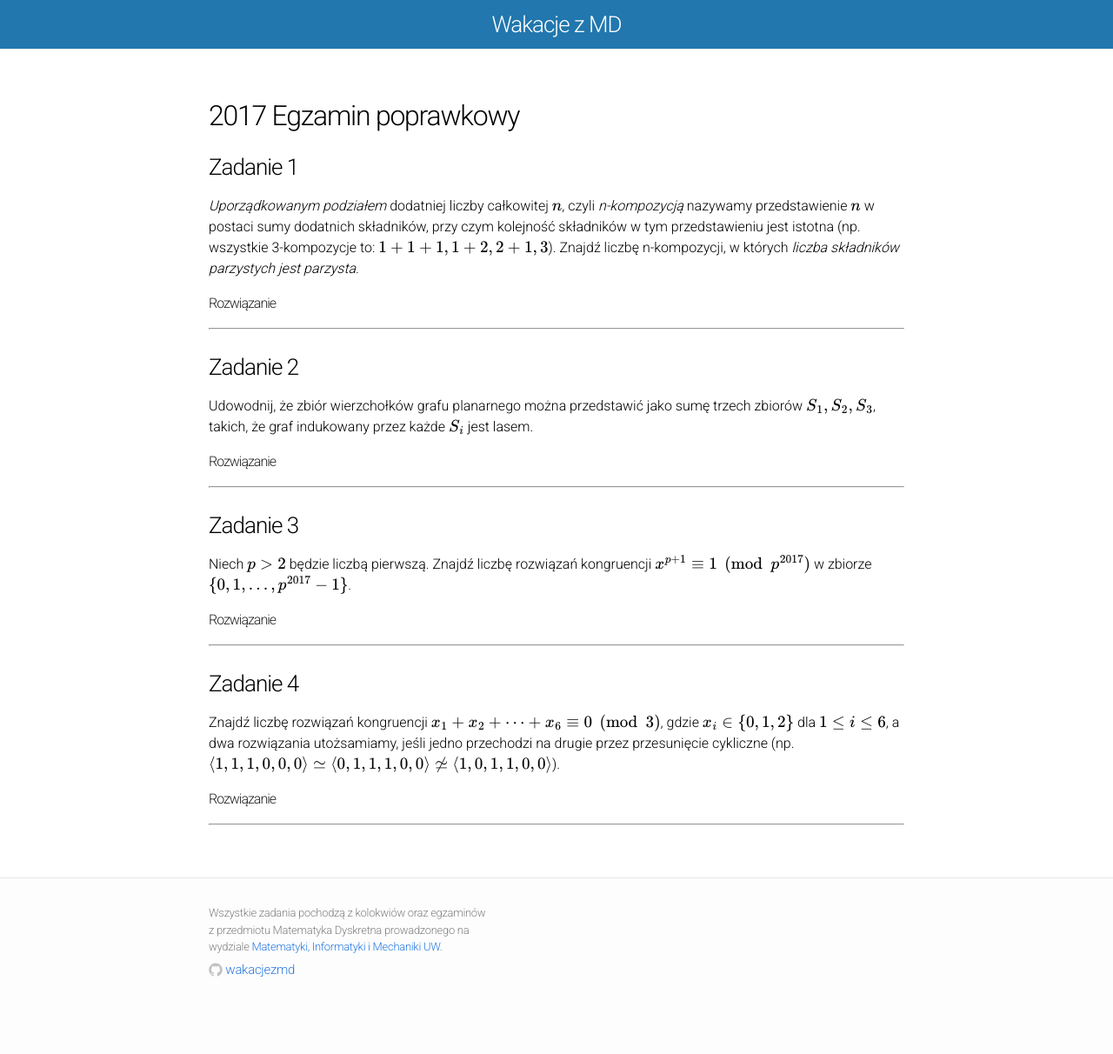
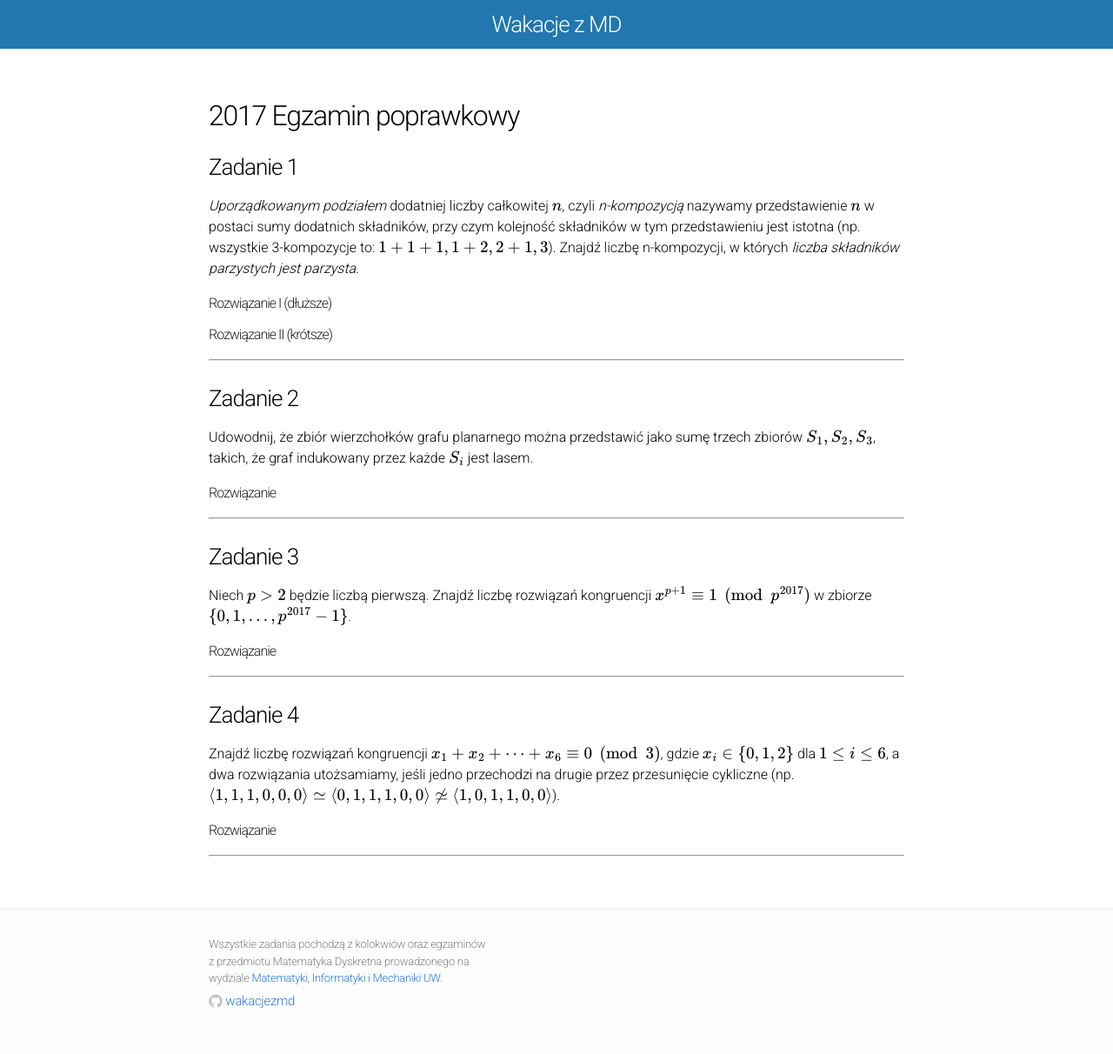
Before and after one commit to wakacjezmd/wakacjezmd.github.io, a Jekyll site: the page built from _solutions/2017/2017-egzamin-2.md, in a window 1280 px wide. Shown: the whole page at 87% size. Built offline with Jekyll 4.4.1, drawn with Linux system fonts in a browser that asks for light colours; nearby versions of some CDN libraries; formulas are drawn with MathJax 3; our own code applies the rules of GitHub Pages for plain Markdown files; before the commit the page ends 1176 px from its top, so only the background shows below that.

Commit message:
Dodaj alternatywne rozwiązanie zadania 1ego z drugiego terminu 2017

```diff
--- a/_solutions/2017/2017-egzamin-2.md
+++ b/_solutions/2017/2017-egzamin-2.md
@@ -13,7 +13,7 @@
 liczbę n-kompozycji, w których <em>liczba składników parzystych jest parzysta.</em>
 
 <div data-collapse>
-  <h4 class="collapsible">Rozwiązanie</h4>
+  <h4 class="collapsible">Rozwiązanie I (dłuższe)</h4>
   <div class="solution">
     <p>
       Rozważmy następujący sposób generowania n-kompozycji.
@@ -56,6 +56,25 @@
 	  Ostatecznie liczba n-kompozycji, w których liczba składników parzystych jest parzysta wynosi
 	  \( 2^{n - 2} \) dla \( n &gt; 1 \) i \( 1 \) dla \( n = 1 \).
     </p>
+  </div>
+</div>
+
+<div data-collapse="">
+  <h4 class="collapsible">Rozwiązanie II (krótsze)</h4>
+  <div class="solution">
+	<p>
+		Zauważmy, że ogólnie wszystkich n-kompozycji jest \(2^{n-1}\). Wystarczy wyobrazić sobie \(n\) piłek, pomiędzy każdą piłkę możemy włożyć przegródkę: dowolne ułożenie \(\leq n-1\) przegródek definuje kompozycję.
+	</p>
+	<p>
+		Niech Dobra Kompozycja, to kompozycja, której liczba składników parzystych jest parzysta, a z kolei kompozycja z nieparzystą liczbą składników parzystych będzie Złą kompozycją. Oczywiście zbiory Dobrych i Złych kompozycji są rozłączne, a ich suma to po prostu wszystkie n-kompozycje.
+		Pokażę, że istnieje bijekcja pomiędzy Dobrymi a Złymi kompozycjami.
+	</p>
+	<p>
+		Weźmy Dobrą kompozycję: jeśli jej pierwszy element jest jedynką to dołączamy go do drugiego elementu; jeśli jest różny od jeden, to zabieramy z niego jedynkę i dodajemy ją jako nowy element na sam początek kompozycji. Łatwo widać, że ta operacja jest różnowartościowa, a przez to także na.
+	</p>
+	<p>
+		Skoro istnieje bijekcja pomiędzy Dobrymi kompozycjami a Złymi, to jest ich tyle samo, a skoro razem jest ich \(2^{n-1}\), to Dobrych jest \(2^{n-2}\) dla \(n>1\).
+	</p>
   </div>
 </div>
 
```
